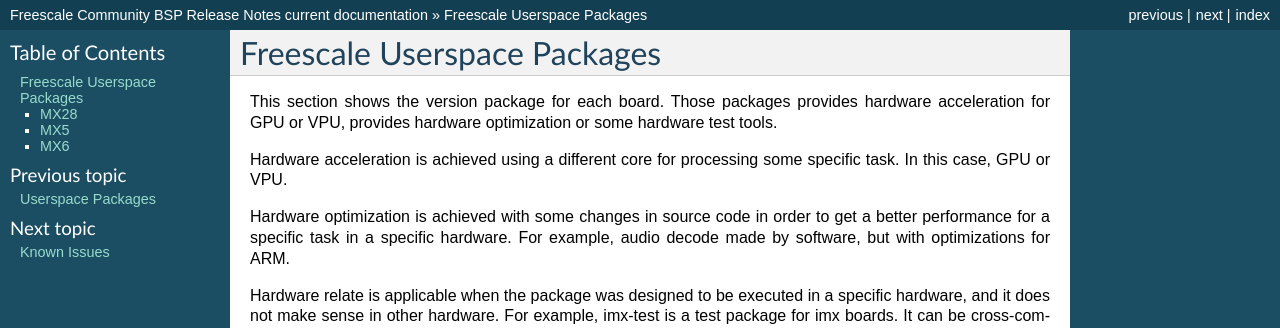
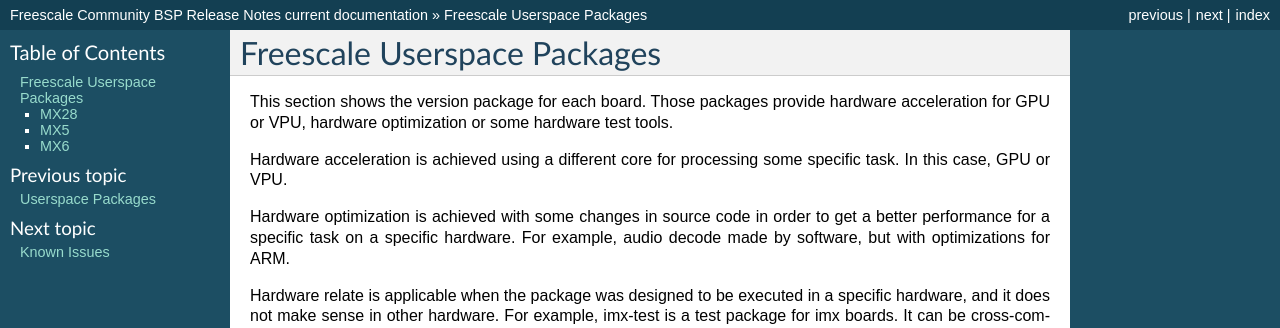
Before and after one commit to Freescale/Documentation, a Sphinx documentation site: the page built from release-notes/source/fsl-userspace-pkg.rst, in a window 1280 px wide. Shown: the top 328 px of the page. Built offline with Sphinx 7.4.7, drawn with Linux system fonts in a browser that asks for light colours.

Commit message:
fsl-userspace-pkg.rst: typo fixes
Signed-off-by: Mario Domenech Goulart <mario@ossystems.com.br>

```diff
--- a/release-notes/source/fsl-userspace-pkg.rst
+++ b/release-notes/source/fsl-userspace-pkg.rst
@@ -5,15 +5,15 @@
 .. |latest_bsp_version_mx6| replace:: 3.5.7-1.0.0
 
 This section shows the version package for each board.
-Those packages provides hardware acceleration for GPU or VPU,
-provides hardware optimization or some hardware test tools.
+Those packages provide hardware acceleration for GPU or VPU,
+hardware optimization or some hardware test tools.
 
 Hardware acceleration is achieved using a different core
 for processing some specific task. In this case, GPU or VPU.
 
 Hardware optimization is achieved with some changes in source
 code in order to get a better performance for a specific task
-in a specific hardware. For example, audio decode made by software,
+on a specific hardware. For example, audio decode made by software,
 but with optimizations for ARM.
 
 Hardware relate is applicable when the package was designed to
```
